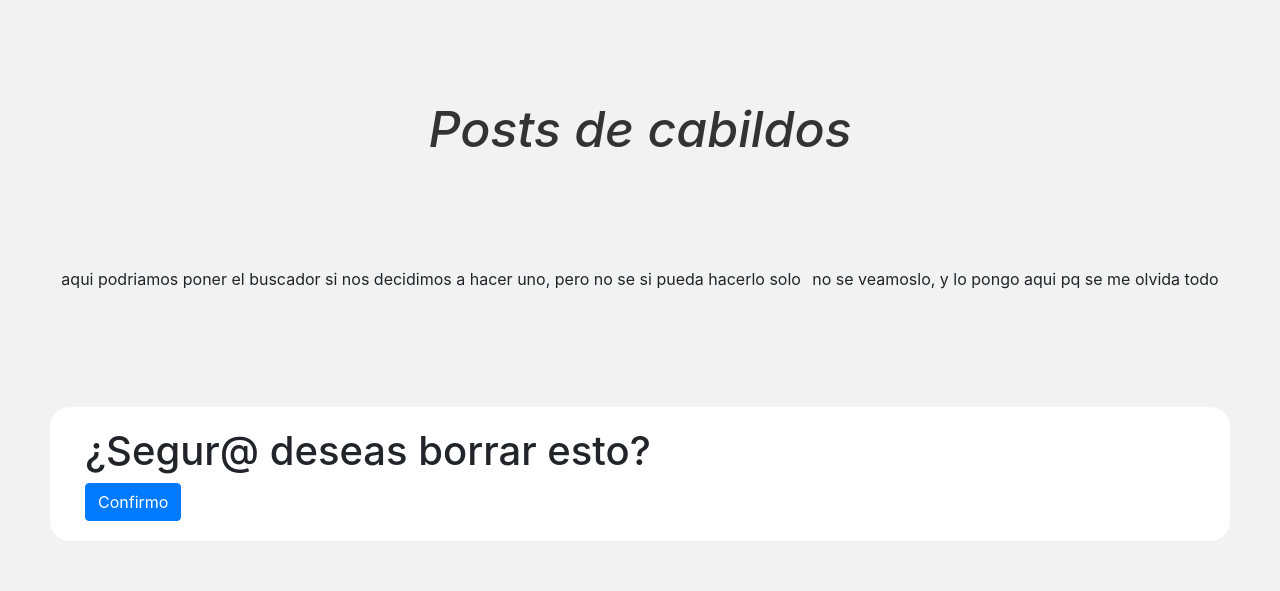
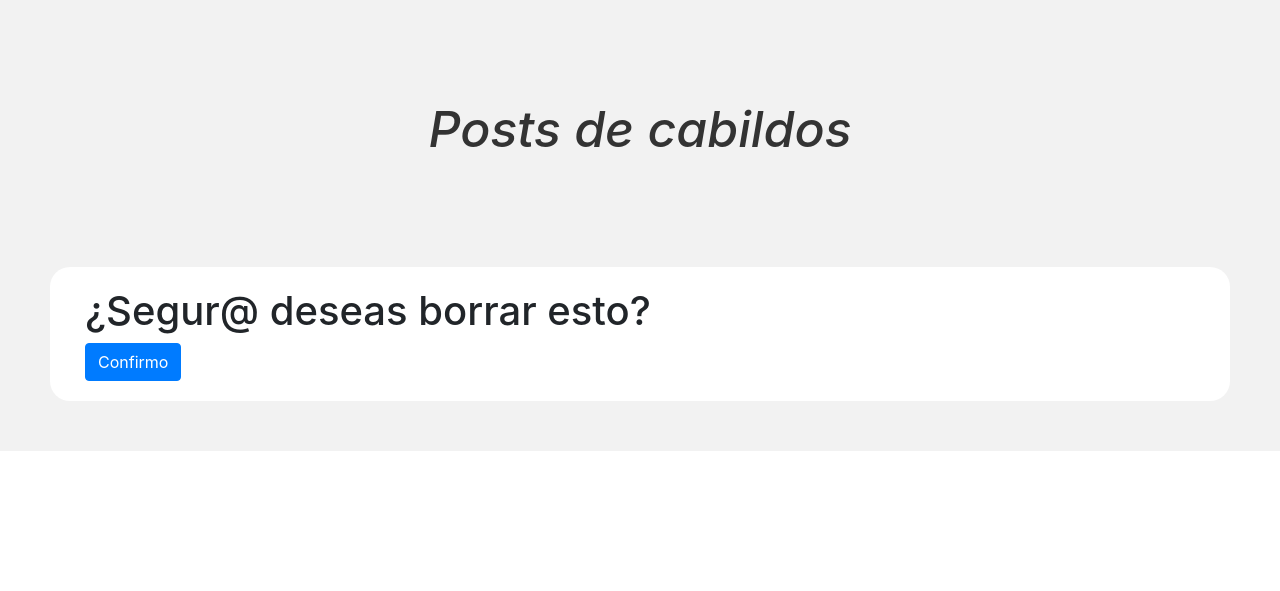
Before and after one commit to ChronaNavarrete/PROYECTO1, a Django app: a page that uses respaldo/src/templates/base.html in a window 1280 px wide. Shown: the part 890-1481 px from the top of the page. After the commit the page ends 1341 px from the top, so only its background shows below. Run offline with Django 3.2, Linux system fonts and the light colour scheme; data comes from the database, SQL or seed files in the repository; some libraries are stand-ins or nearby versions.

Commit message:
definitivamente saque el buscador

```diff
--- a/respaldo/src/templates/base.html
+++ b/respaldo/src/templates/base.html
@@ -151,10 +151,12 @@
             <section class="contenedor-cabildos">
                 <h1 class="titulo-cabildos">Posts de cabildos</h1>
             </section>
+            <!--
             <section class="contenedor-cabildos">
-                <p>aqui podriamos poner el buscador si nos decidimos a hacer uno, pero no se si pueda hacerlo solo</p>
-                <p>no se veamoslo, y lo pongo aqui pq se me olvida todo</p>
+                <p>aqui hubiese ido el buscador</p>
             </section>
+            -->
+
             <section class="contenedor-cabildos">
                 <div class="contenedor-feed">
                     <div class="margen-posts">
```
